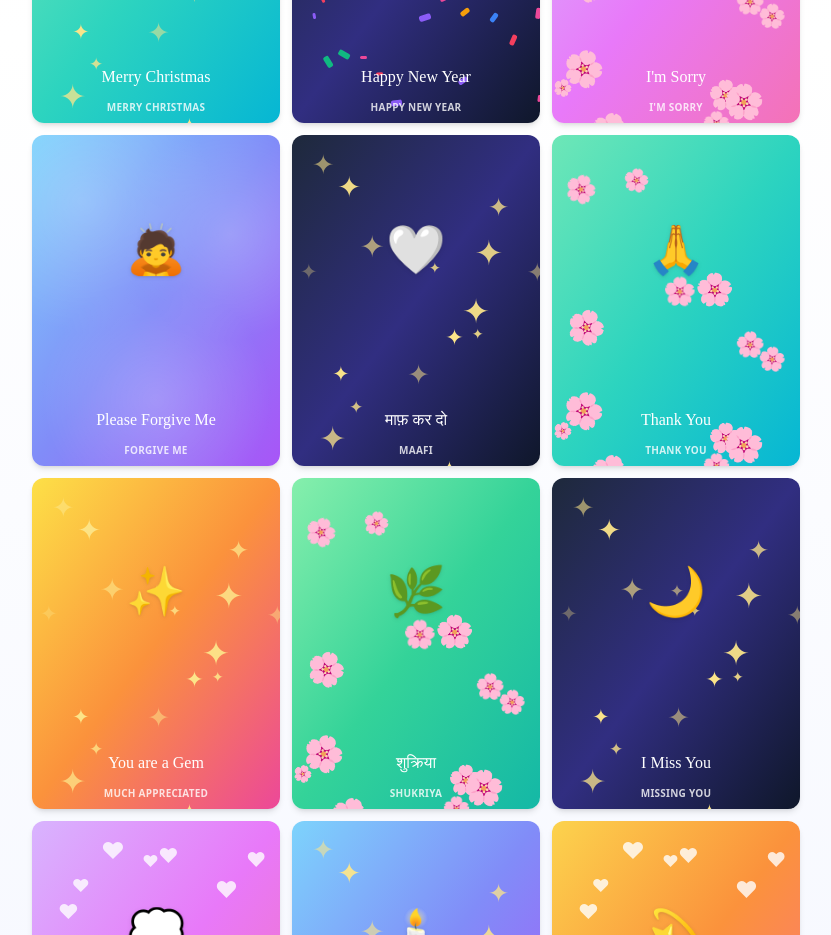
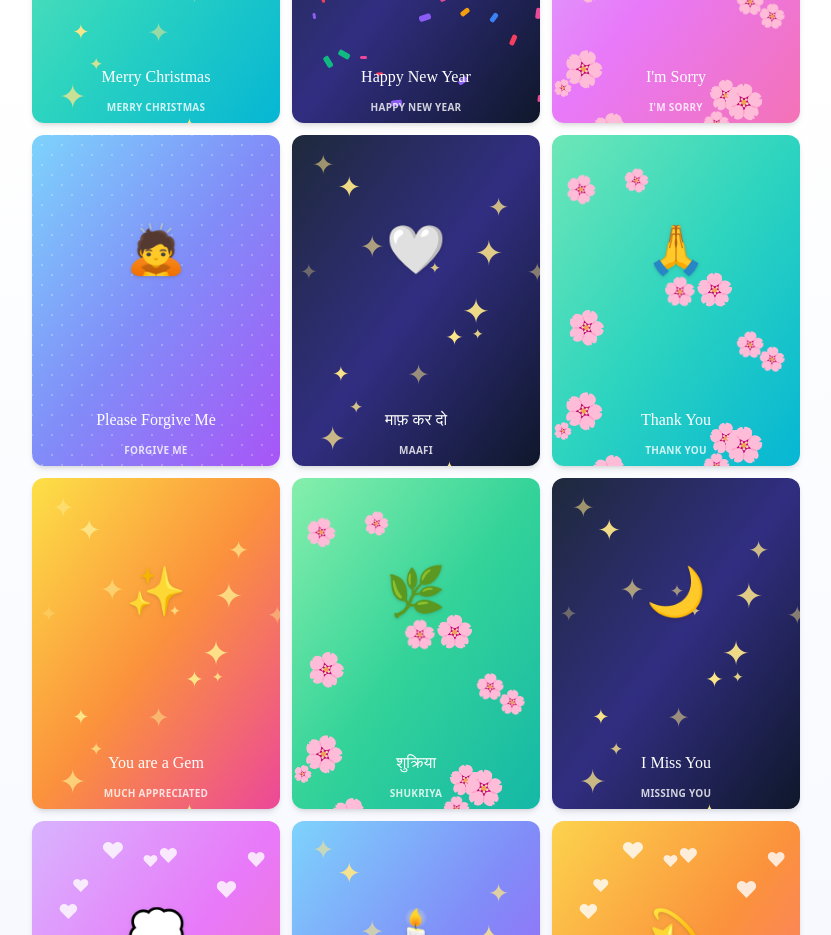
Before and after one commit to Pallav9919/kawaiily, a React (Vite) app: page / in a window 1280 px wide. Shown: the part 1980-2915 px from the top of the page, without its empty margins (224-1055 px from the left). Built offline with nearby package versions, Linux system fonts and the light colour scheme.

Commit message:
Geometric decoration: replace invisible white radial gradients with a polka-dot grid that adapts to palette text color

```diff
--- a/src/components/decorations/index.jsx
+++ b/src/components/decorations/index.jsx
@@ -112,10 +112,13 @@ const Diyas = ({ count = 6 }) => (
 const Geometric = () => (
   <Layer>
     <div
-      className="absolute inset-0 opacity-20"
+      className="absolute inset-0"
       style={{
         backgroundImage:
-          "radial-gradient(circle at 20% 20%, #fff 0, transparent 40%), radial-gradient(circle at 80% 30%, #fff 0, transparent 35%), radial-gradient(circle at 50% 80%, #fff 0, transparent 40%)",
+          "radial-gradient(currentColor 1.5px, transparent 1.5px), radial-gradient(currentColor 1.5px, transparent 1.5px)",
+        backgroundSize: "20px 20px, 20px 20px",
+        backgroundPosition: "0 0, 10px 10px",
+        opacity: 0.25,
       }}
     />
   </Layer>
```
